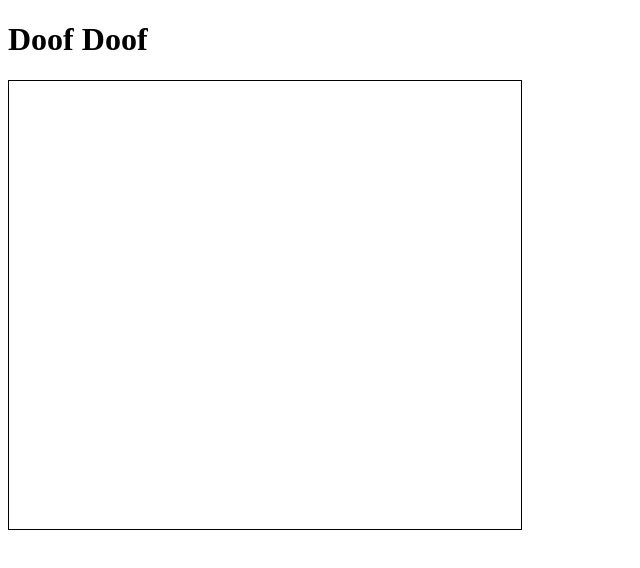
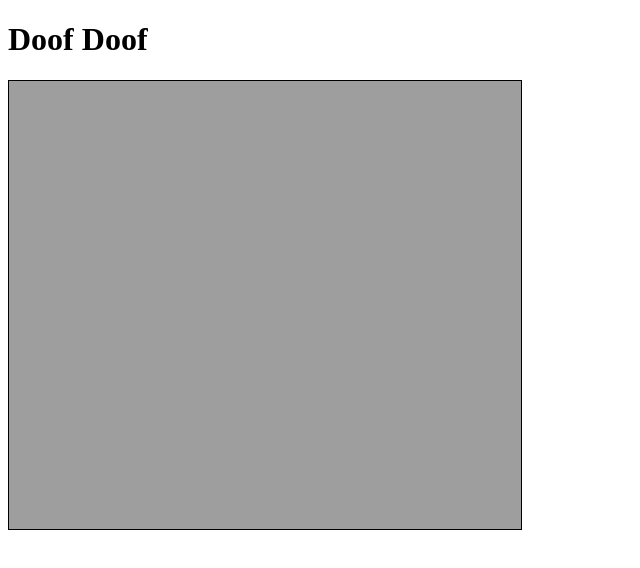
Before and after one commit to Solvaag/spook, a plain HTML site: page index.html in a window 1280 px wide. Shown: the whole page, without its empty margins (0-640 px from the left). Drawn offline with Linux system fonts and the light colour scheme.

Commit message:
Fixed the image loader, through cutting a lot of code.
There is now an ImageManager.

```diff
--- a/classes/render/animate.js
+++ b/classes/render/animate.js
@@ -6,7 +6,6 @@ class Animator {
         this.graphical_context = graphical_context;
         this.set_interval = set_interval;
         this.framerate = framerate;
-        this.
     }
 
     animate() {
--- a/classes/render/images.js
+++ b/classes/render/images.js
@@ -1,39 +1,39 @@
 
+class ImageManager {
 
-class ImageResource {
-
-    constructor (path, msg_target) {
-        this.path = path;
-        this.msg_target = msg_target;
-        this.load_status = -1;
-        this.image = null;
-        this.load_image();
+    constructor(manager) {
+        this.manager = manager;
+        this.images = new Map();
+        this.loaded = true;
+        this.loaded_count = 0;
+        this.total_count = 0;
     }
 
-    load_image() {
+    load_image(id, url, callback){
+        this.total_count++;
+        this.loaded = false;
 
-        this.image = new Image();
-        this.image.onload = this.on_load();
-        this.image.src = this.path;
+        let image = new Image();
+        image.src = url;
+        image.onload = callback;
+        this.images.set(id, image);
     }
 
-    confirm_load() {
-        if (this.image.complete) {
-            this.load_status = 0;
-            return this.load_status;
-        } else {
-            return this.load_status;
+    all_done() {
+        return this.loaded;
+    }
+
+    item_loaded() {
+        this.loaded_count++;
+        console.log("Image loaded!");
+
+        if(this.loaded_count === this.total_count) {
+            this.loaded = true;
+            console.log("All images loaded!");
+            if (this.onload) {
+                this.onload();
+                this.onload = undefined;
+            }
         }
     }
-
-    on_load() {
-        return function(){
-            console.log(this);
-        };
-    }
-
-    is_loaded() {
-        return this.load_status === 0;
-    }
-
 }
--- a/index.html
+++ b/index.html
@@ -38,39 +38,16 @@
             console.log(board_map);
 
             // res/tile.bmp
-            let loader = new Map();
+            // let loader = new Map();
 
             let sand_tile_path = 'https://i.imgur.com/i5sW9TX.png';
+            let doof = "lol";
 
-            let tile = new ImageResource(sand_tile_path, loader);
+            const loader = new ImageManager(doof);
 
-            let all_done = false;
-            let resource_list = [tile];
+            loader.onload = function() {
 
-            let kill_switch = 60000;
-
-            while (!all_done && (kill_switch > 0)) {
-                let confirm_list = [];
-                for (let res of resource_list) {
-                    confirm_list.push(res.confirm_load());
-                }
-                let check = 0;
-                for (let point of confirm_list) {
-                    check += point;
-                }
-                if (check === 0) {
-                    all_done = true;
-                } else {
-                    console.log("Nope!");
-                    kill_switch--;
-                }
-            }
-
-            console.log(tile.load_status);
-
-            console.log("Stuff status " + loader.get(sand_tile_path));
-
-            console.log("Status: " + tile.confirm_load());
+                // console.log("Stuff status " + loader.get(sand_tile_path));
 
                 for (let index = 0; index < 255; index++) {
 
@@ -81,58 +58,28 @@
                         for (let square of squares) {
 
                             let pos = square.make_position(tile_size);
-                        graphicalContext.drawImage(tile.image, pos.x, pos.y, tile_size, tile_size);
-                        // graphicalContext.strokeStyle = square.color;
-                        // graphicalContext.strokeRect(pos.x, pos.y, tile_size, tile_size);
+                            graphicalContext.drawImage(tile, pos.x, pos.y, tile_size, tile_size);
 
                         }
 
                     }
                 }
+            };
 
+            let callback = function(){
+                loader.item_loaded();
+            };
 
+            loader.load_image("tile", sand_tile_path, callback);
 
+            console.log(loader.all_done());
+            console.log(loader.loaded_count);
+            console.log(loader.total_count);
 
+            let tile = loader.images.get("tile");
 
-
-
-
-
-            // for (let row = 0; row < grid_height; row++) {
-            //     let row_no = row * tile_size;
-            //     for (let col = 0; col < grid_width; col++) {
-            //         let col_val = col * tile_size;
-            //         let cell = board.read_cell(row, col);
-            //         console.log(row + " " + col);
-            //         console.log(cell);
-            //         graphicalContext.strokeStyle = cell.color;
-            //         graphicalContext.strokeRect(row_no, col_val, tile_size, tile_size);
-            //     }
-            // }
-
-            /*
-            let geometry = [
-            new Point2D(100, 50),
-            new Point2D(100, 75),
-            new Point2D(75, 75)];
-
-            let pos = new Point2D(75,50);
-
-            let poly = new Polygon(pos, geometry);
-
-
-            graphicalContext.beginPath();
-
-            poly.draw(graphicalContext);
-
-            graphicalContext.closePath();
-
-            graphicalContext.stroke();
-            */
-
-
-
-
+            let all_done = false;
+            let resource_list = [tile];
 
 
         };
```
Lines whose indentation alone changed are shown as unchanged.
